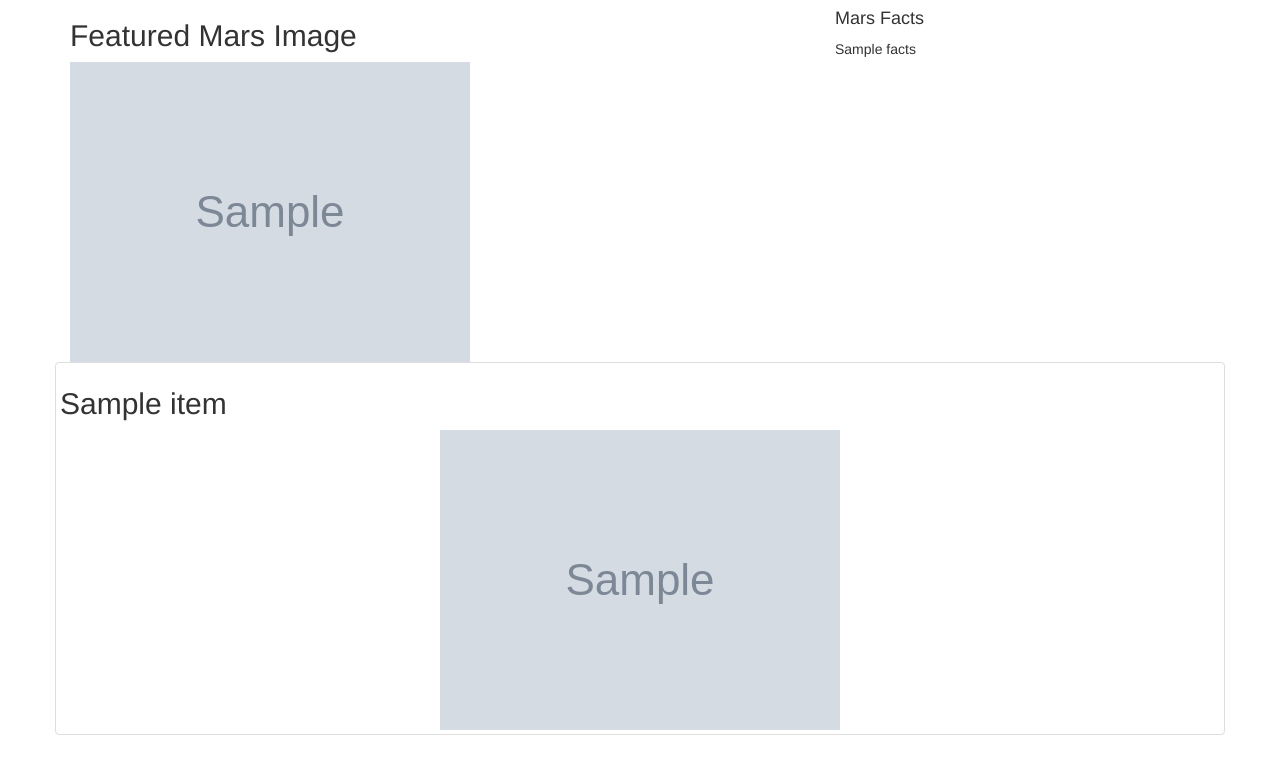
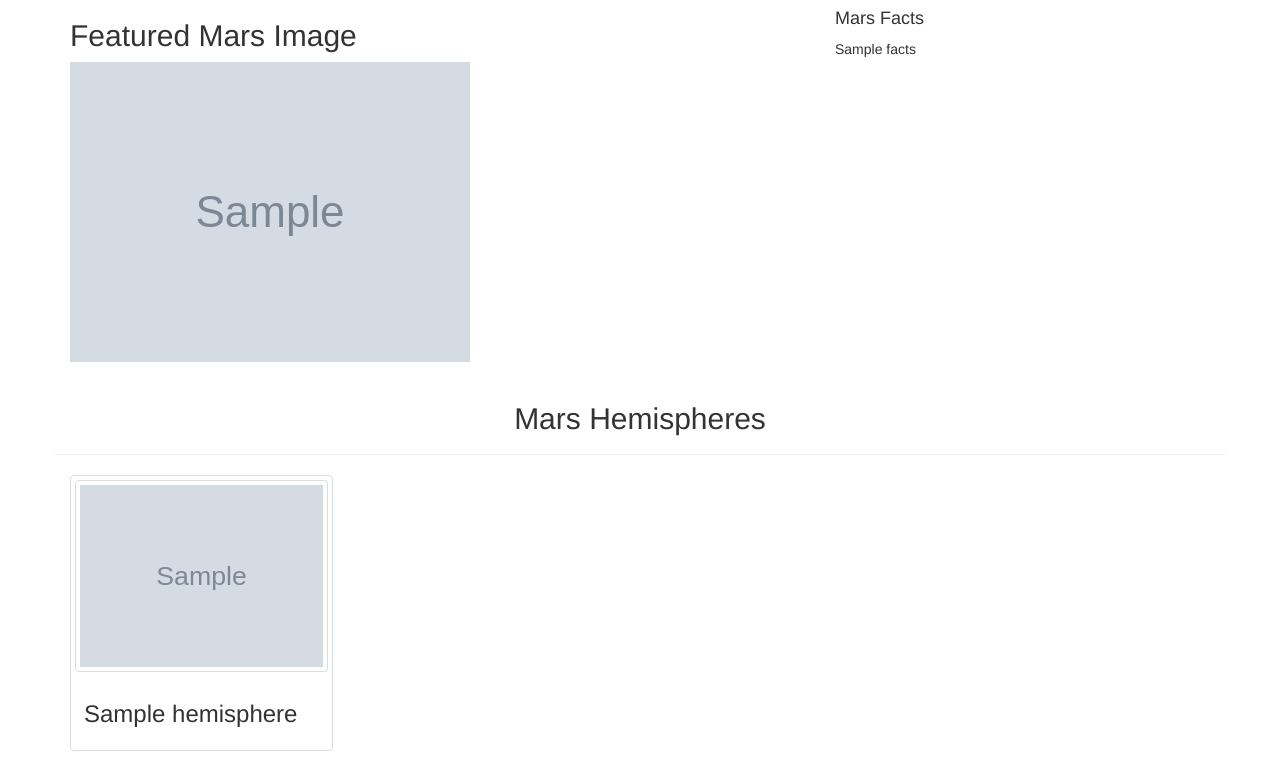
Before and after one commit to ahmadelbaba/Mission-to-Mars, a Flask app: page / in a window 1280 px wide. Shown: the part 405-1176 px from the top of the page. Before the commit the page ends 1140 px from the top, so only its background shows below. Run offline with Flask 2, Linux system fonts and the light colour scheme; grey boxes marked "Sample" are stand-in pictures; a database or web service that is not in the repository returns one stand-in record (values such as "Sample title"); some libraries are stand-ins or nearby versions.

Commit message:
updating index.html

```diff
--- a/templates/index.html
+++ b/templates/index.html
@@ -49,19 +49,23 @@
         </div>
       </div>
       <!-- Section for Mars Hemispheres -->
-      <div class="row" id="mars-featured-image">
-        {% for item in mars.hemispheres %}
-        <div class="col-md-3"></div>
+      <div class="row" id="mars-hemispheres">
+        <div class="page-header">
+          <h2 class="text-center">Mars Hemispheres</h2>
+        </div>
+
+      {% for hemisphere in mars.hemispheres %}
+        <div class="col-md-3">
           <div class="thumbnail">
-          <h2>{{ item.title }}</h2>
-          <img
-           src="{{ item.img_url }}"
-           class="img-responsive"
-           alt="Responsive image"
-          />
-       </div>
+            <a target="_blank" href="{{hemisphere.img_url | default('static/images/error.png', true)}}">
+              <img src="{{hemisphere.img_url | default('static/images/error.png', true)}}" alt="..." class="img-thumbnail">
+            </a>
+            <div class="caption">
+              <h3>{{hemisphere.title}}</h3>
+            </div>
+          </div>
         </div>
-        {% endfor %}
+      {% endfor %}
     </div>
   </body>
 </html>
```
